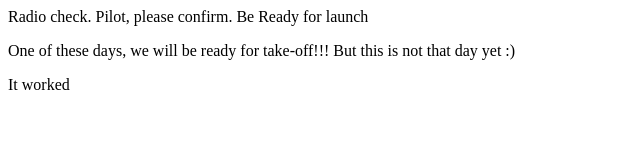
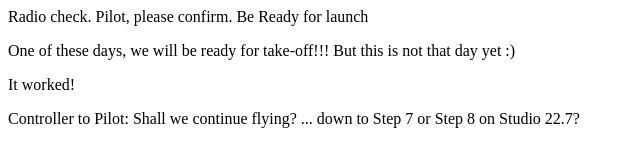
Before and after one commit to KParrish01/Communication-log-1, a plain HTML site: page index.html in a window 1280 px wide. Shown: the whole page, without its empty margins (0-640 px from the left). Drawn offline with Linux system fonts and the light colour scheme.

Commit message:
Changes added to ask Pilot if he wants to continue flying.

```diff
--- a/index.html
+++ b/index.html
@@ -1,6 +1,7 @@
 <body>
     <p>Radio check. Pilot, please confirm. Be Ready for launch</p>
     <p>One of these days, we will be ready for take-off!!! But this is not that day yet :)</p>
-    <p> It worked</p>
+    <p> It worked!</p>
+    <p>Controller to Pilot: Shall we continue flying? ... down to Step 7 or Step 8 on Studio 22.7?</p>
  </body>
  </html>
```
